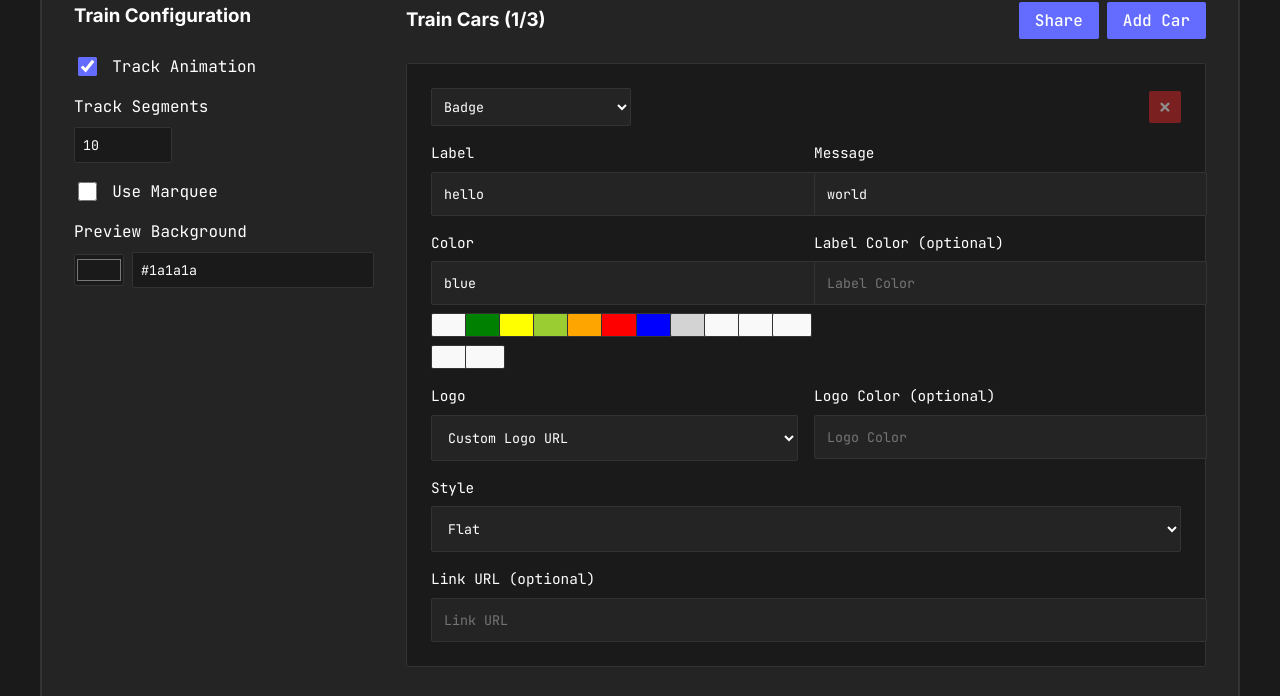
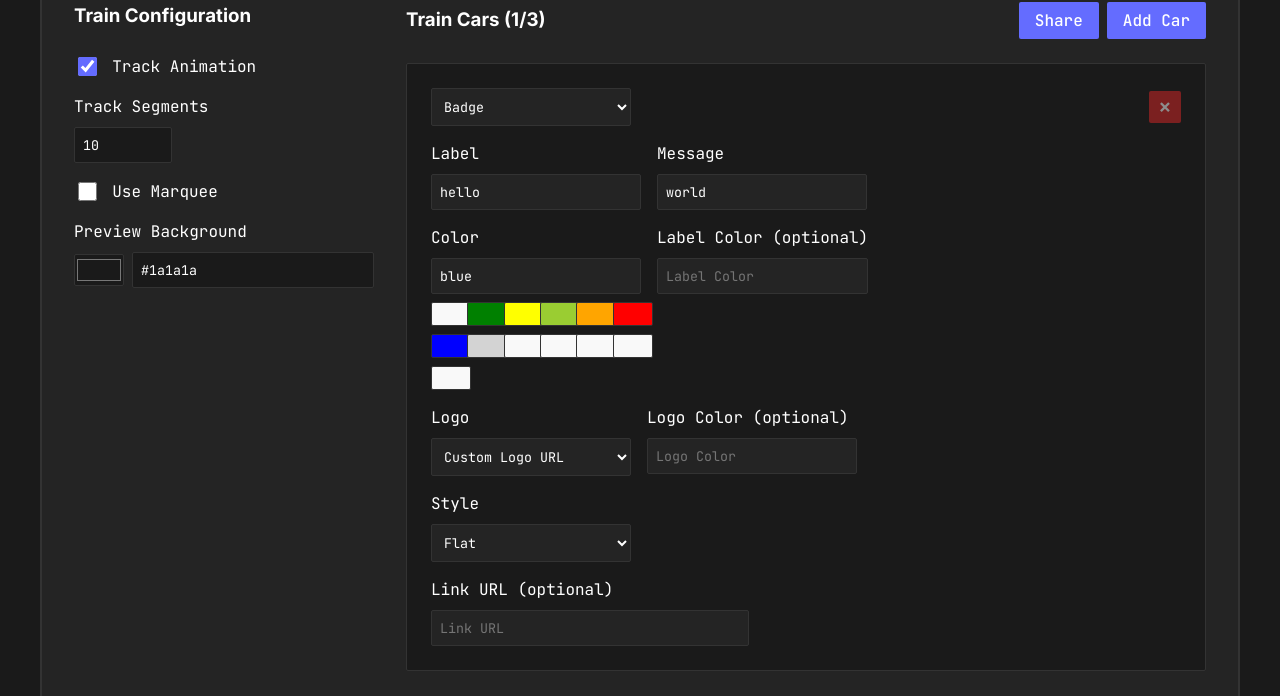
Before and after one commit to DrBiznes/Zaamurets, a React (Vite) app: page / in a window 1280 px wide. Shown: the part 1060-1756 px from the top of the page. Built offline with nearby package versions, Linux system fonts and the light colour scheme.

Commit message:
custom css

```diff
--- a/src/components/TrainCreator.css
+++ b/src/components/TrainCreator.css
@@ -245,43 +245,52 @@
 }
 
 .badge-config {
-  display: grid;
-  grid-template-columns: repeat(2, 1fr);
+  display: flex;
+  flex-direction: column;
   gap: 1rem;
+  align-items: flex-start;
+}
+
+.badge-row {
+  display: flex;
+  gap: 1rem;
+  flex-wrap: wrap;
 }
 
 .badge-input-group {
   display: flex;
   flex-direction: column;
   gap: 0.5rem;
+  min-width: 200px;
 }
 
-.badge-input-group.span-full {
-  grid-column: span 2;
-}
-
-.badge-input-group label {
-  color: var(--text-color);
-  font-family: var(--font-mono);
-  font-size: 0.9rem;
-}
-
-.badge-input-group input,
-.badge-input-group select,
-.car-config > input {
-  padding: 0.75rem;
+.badge-input-group input.badge-input,
+.badge-input-group select.badge-input {
+  max-width: 200px;
+  padding: 0.5rem;
   background: var(--bg-secondary);
   border: 1px solid var(--border-color);
   color: var(--text-color);
   font-family: var(--font-mono);
   border-radius: var(--radius);
-  width: 100%;
   transition: var(--transition);
 }
 
-.badge-input-group input:focus,
-.badge-input-group select:focus,
-.car-config > input:focus {
+.badge-input-group input.badge-input-long {
+  width: 100%;
+  max-width: 300px;
+  padding: 0.5rem;
+  background: var(--bg-secondary);
+  border: 1px solid var(--border-color);
+  color: var(--text-color);
+  font-family: var(--font-mono);
+  border-radius: var(--radius);
+  transition: var(--transition);
+}
+
+.badge-input-group input.badge-input:focus,
+.badge-input-group select.badge-input:focus,
+.badge-input-group input.badge-input-long:focus {
   outline: none;
   border-color: var(--primary-color);
 }
--- a/src/components/TrainCreator.tsx
+++ b/src/components/TrainCreator.tsx
@@ -13,7 +13,7 @@ interface TrainCarConfig {
     label: string;
     message: string;
     color: string;
-    style?: string;
+    style: string;
     logo?: string;
     logoColor?: string;
     labelColor?: string;
@@ -82,13 +82,18 @@ const TrainCreator: React.FC = () => {
     ));
   };
 
-  const updateBadgeConfig = (id: string, updates: Partial<TrainCarConfig['badgeConfig']>) => {
-    setCars(prev => prev.map(car =>
-      car.id === id ? {
+  const updateBadgeConfig = (id: string, updates: Partial<NonNullable<TrainCarConfig['badgeConfig']>>) => {
+    setCars(prev => prev.map(car => {
+      if (car.id !== id) return car;
+      if (!car.badgeConfig) return car;
+      return {
         ...car,
-        badgeConfig: { ...car.badgeConfig, ...updates }
-      } : car
-    ));
+        badgeConfig: {
+          ...car.badgeConfig,
+          ...updates
+        }
+      };
+    }));
   };
 
   const generateBadgeUrl = (config: TrainCarConfig['badgeConfig']) => {
@@ -165,10 +170,9 @@ const TrainCreator: React.FC = () => {
 
     try {
       const canvas = await html2canvas(trainRef.current, {
-        backgroundColor: getComputedStyle(document.documentElement)
+        background: getComputedStyle(document.documentElement)
           .getPropertyValue('--code-bg')
           .trim(),
-        scale: 2,
         logging: false,
         useCORS: true,
         allowTaint: true
@@ -386,10 +390,12 @@ const TrainCreator: React.FC = () => {
 
                   {car.type === 'badge' ? (
                     <div className="badge-config">
+                      <div className="badge-row">
                         <div className="badge-input-group">
                           <label>Label</label>
                           <input
                             type="text"
+                            className="badge-input"
                             placeholder="Label"
                             value={car.badgeConfig?.label || ''}
                             onChange={e => updateBadgeConfig(car.id, { label: e.target.value })}
@@ -399,16 +405,21 @@ const TrainCreator: React.FC = () => {
                           <label>Message</label>
                           <input
                             type="text"
+                            className="badge-input"
                             placeholder="Message"
                             value={car.badgeConfig?.message || ''}
                             onChange={e => updateBadgeConfig(car.id, { message: e.target.value })}
                           />
                         </div>
+                      </div>
+
+                      <div className="badge-row">
                         <div className="badge-input-group">
                           <label>Color</label>
                           <div className="color-select">
                             <input
                               type="text"
+                              className="badge-input"
                               placeholder="Color (name or hex)"
                               value={car.badgeConfig?.color || ''}
                               onChange={e => updateBadgeConfig(car.id, { color: e.target.value })}
@@ -430,15 +441,19 @@ const TrainCreator: React.FC = () => {
                           <label>Label Color (optional)</label>
                           <input
                             type="text"
+                            className="badge-input"
                             placeholder="Label Color"
                             value={car.badgeConfig?.labelColor || ''}
                             onChange={e => updateBadgeConfig(car.id, { labelColor: e.target.value })}
                           />
                         </div>
+                      </div>
+
+                      <div className="badge-row">
                         <div className="badge-input-group">
                           <label>Logo</label>
-                        <div className="logo-select">
                           <select
+                            className="badge-input"
                             value={car.badgeConfig?.logo || ''}
                             onChange={e => updateBadgeConfig(car.id, { logo: e.target.value })}
                           >
@@ -448,19 +463,23 @@ const TrainCreator: React.FC = () => {
                             ))}
                           </select>
                         </div>
-                      </div>
                         <div className="badge-input-group">
                           <label>Logo Color (optional)</label>
                           <input
                             type="text"
+                            className="badge-input"
                             placeholder="Logo Color"
                             value={car.badgeConfig?.logoColor || ''}
                             onChange={e => updateBadgeConfig(car.id, { logoColor: e.target.value })}
                           />
                         </div>
-                      <div className="badge-input-group span-full">
+                      </div>
+
+                      <div className="badge-row">
+                        <div className="badge-input-group">
                           <label>Style</label>
                           <select
+                            className="badge-input"
                             value={car.badgeConfig?.style || 'flat'}
                             onChange={e => updateBadgeConfig(car.id, { style: e.target.value })}
                           >
@@ -472,12 +491,14 @@ const TrainCreator: React.FC = () => {
                           </select>
                         </div>
                       </div>
+                    </div>
                   ) : (
                     <div className="text-config">
                       <div className="badge-input-group">
                         <label>Text Content</label>
                         <input
                           type="text"
+                          className="badge-input"
                           placeholder="Text content"
                           value={car.content}
                           onChange={e => updateCar(car.id, { content: e.target.value })}
@@ -491,6 +512,7 @@ const TrainCreator: React.FC = () => {
                     <label>Link URL (optional)</label>
                     <input
                       type="text"
+                      className="badge-input-long"
                       placeholder="Link URL"
                       value={car.href || ''}
                       onChange={e => updateCar(car.id, { href: e.target.value })}
```
Lines whose indentation alone changed are shown as unchanged.
